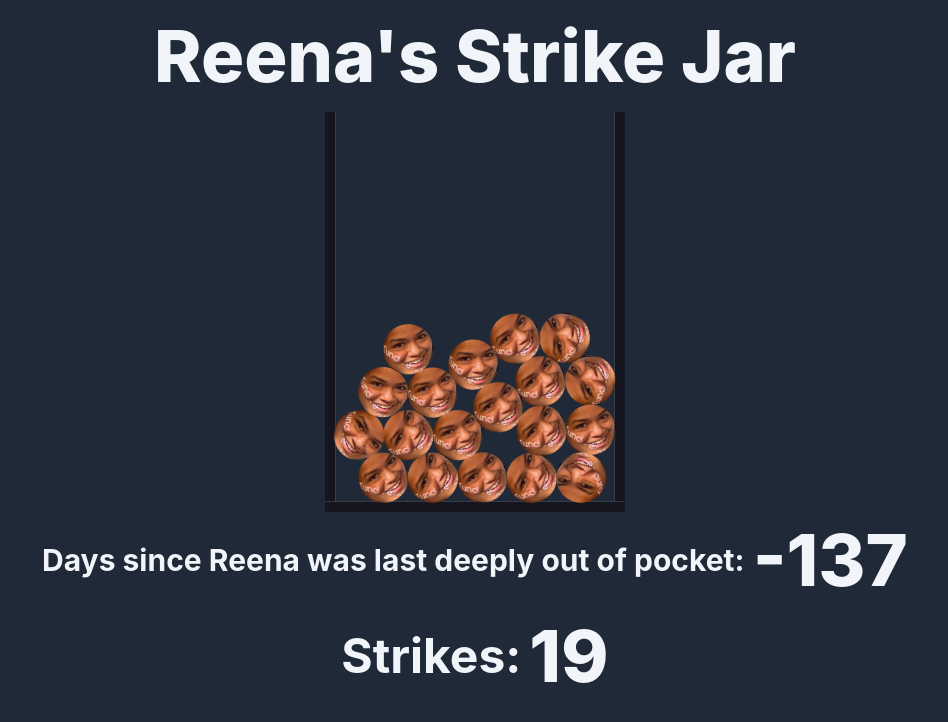
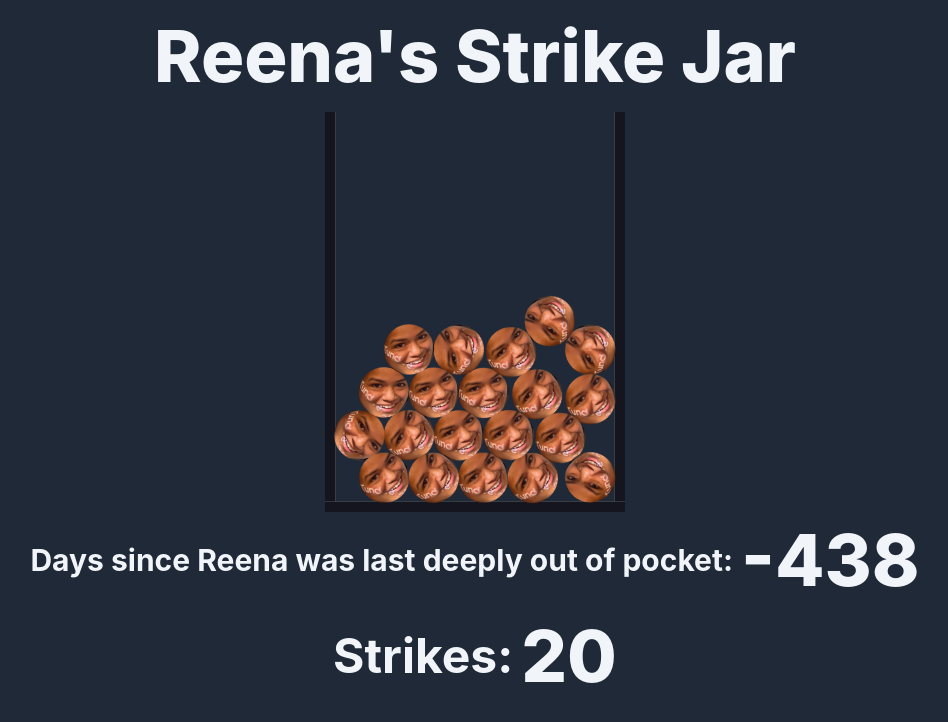
Before and after one commit to calebdinsmore/strike-jar, a React (Create React App) app: page / in a window 1280 px wide. Shown: the top 722 px of the page, without its empty margins (165-1113 px from the left). Built offline with nearby package versions, Linux system fonts and the light colour scheme.

Commit message:
20: “If I were single in New York I would kill myself.”

```diff
--- a/src/App.tsx
+++ b/src/App.tsx
@@ -1,8 +1,8 @@
 import "./App.css";
 import { StrikeJar } from "./StrikeJar";
 
-const OUT_OF_POCKET_DATE = new Date("10/31/2023");
-const STRIKES = 19;
+const OUT_OF_POCKET_DATE = new Date("08/27/2024");
+const STRIKES = 20;
 
 function App() {
   const daysSince = Math.floor(
```
